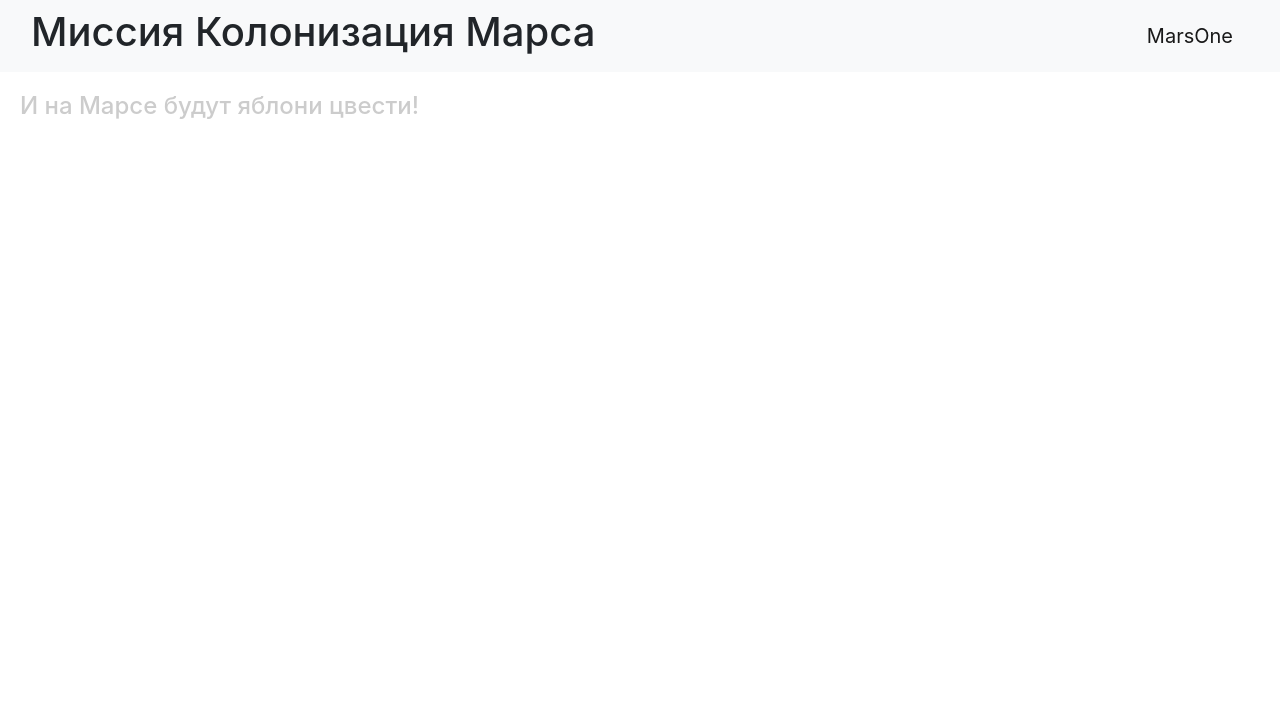
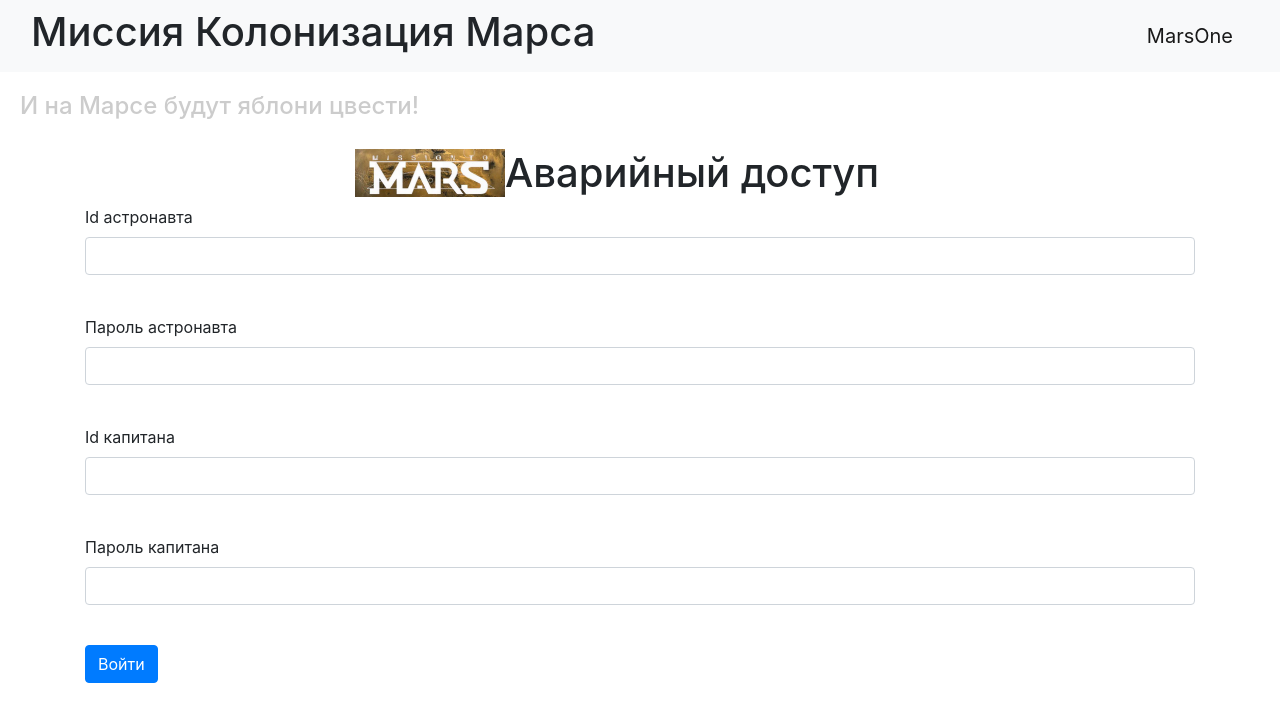
Before and after one commit to wqliksx/auto_answer, a Flask app: page /login in a window 1280 px wide. Shown: the top 722 px of the page. Run offline with Flask 2, Linux system fonts and the light colour scheme; some libraries are stand-ins or nearby versions.

Commit message:
5задача

```diff
--- a/main.py
+++ b/main.py
@@ -1,6 +1,21 @@
-from flask import Flask, render_template
+import os
+from flask import Flask, render_template, redirect
+
+from flask_wtf import FlaskForm
+from wtforms import StringField, PasswordField, BooleanField, SubmitField
+from wtforms.validators import DataRequired
 
 app = Flask(__name__)
+secret_key = os.getenv('SECRET_KEY')
+app.config['SECRET_KEY'] = str(secret_key)
+
+
+class LoginForm(FlaskForm):
+    username_astro = StringField('Id астронавта', validators=[DataRequired()])
+    password_astro = PasswordField('Пароль астронавта', validators=[DataRequired()])
+    username_cap = StringField('Id капитана', validators=[DataRequired()])
+    password_cap = PasswordField('Пароль капитана', validators=[DataRequired()])
+    submit = SubmitField('Войти')
 
 
 @app.route('/', defaults={'title': 'MarsOne'})
@@ -63,5 +78,18 @@ def answer():
     return render_template('auto_answer.html', title=title, answers=answers)
 
 
+@app.route('/login', methods=['GET', 'POST'])
+def login():
+    form = LoginForm()
+    if form.validate_on_submit():
+        return redirect('/success')
+    return render_template('login.html', title='Авторизация', form=form)
+
+
+@app.route('/success')
+def success():
+    return render_template('success.html')
+
+
 if __name__ == '__main__':
     app.run("", 8080)
--- a/static/css/style.css
+++ b/static/css/style.css
@@ -10,3 +10,8 @@ dt.col-sm-3 {
 dd.col-sm-9 {
     font-size: 18pt;
 }
+
+h1.access {
+    background:url("/static/img/emblem.png") no-repeat;
+    padding-left: 150px
+}
--- /dev/null
+++ b/templates/login.html
@@ -0,0 +1,47 @@
+{% set title = "Аварийный Доступ" %}
+
+{% extends "base.html" %}
+
+{% block content %}
+<div class="row" id="header">
+    <div class="col-md-3 col-md-offset-9">
+    </div>
+    <h1 class="access">Аварийный доступ</h1>
+</div>
+<form action="" method="post" novalidate>
+    {{ form.hidden_tag() }}
+    <p>
+        {{ form.username_astro.label }}<br>
+        {{ form.username_astro(class="form-control") }}<br>
+        {% for error in form.username_astro.errors %}
+    <div class="alert alert-danger" role="alert">
+        {{ error }}
+    </div>
+    {% endfor %}
+    <p>
+        {{ form.password_astro.label }}<br>
+        {{ form.password_astro(class="form-control", type="password") }}<br>
+        {% for error in form.password_astro.errors %}
+    <div class="alert alert-danger" role="alert">
+        {{ error }}
+    </div>
+    {% endfor %}
+        <p>
+        {{ form.username_cap.label }}<br>
+        {{ form.username_cap(class="form-control") }}<br>
+        {% for error in form.username_cap.errors %}
+    <div class="alert alert-danger" role="alert">
+        {{ error }}
+    </div>
+    {% endfor %}
+    <p>
+        {{ form.password_cap.label }}<br>
+        {{ form.password_cap(class="form-control", type="password") }}<br>
+        {% for error in form.password_cap.errors %}
+    <div class="alert alert-danger" role="alert">
+        {{ error }}
+    </div>
+    {% endfor %}
+    <p>{{ form.submit(type="submit", class="btn btn-primary") }}</p>
+</form>
+{% endblock %}
```
Also changed, not shown: templates/success.html (added, +7 -0 lines), static/img/emblem.png (added).
